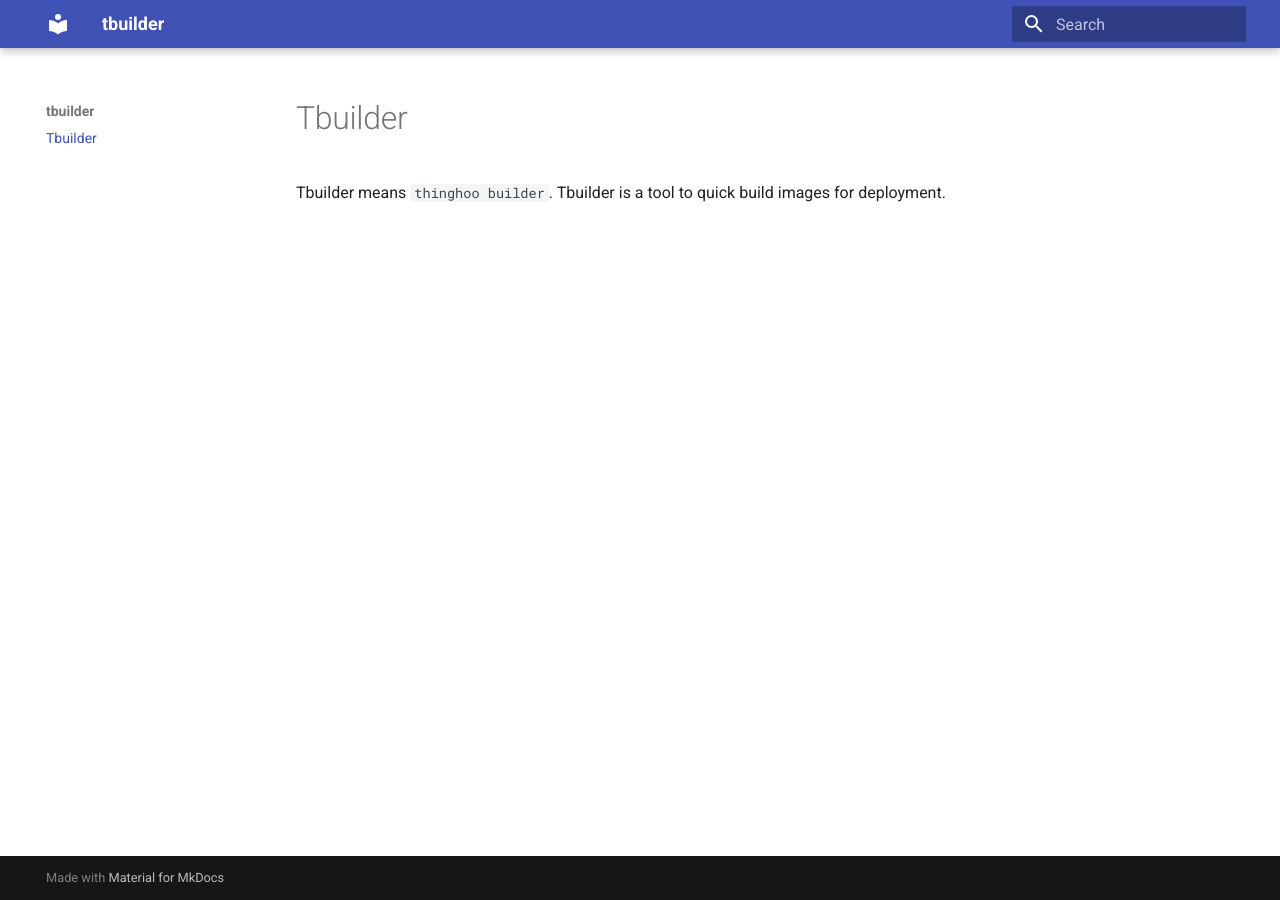
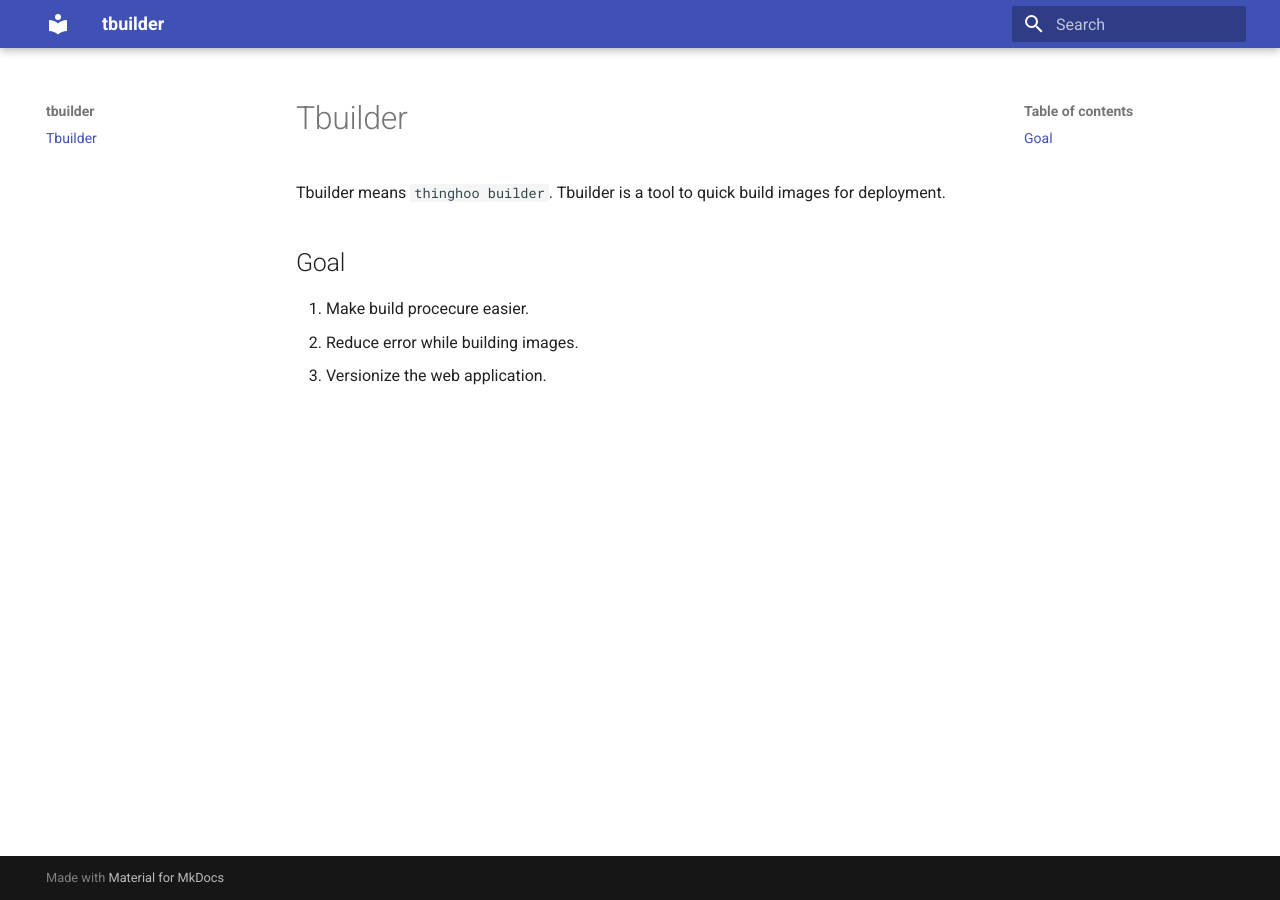
Before and after one commit to thinghoo-cn/tbuilder, an MkDocs documentation site: the page built from docs/index.md, in a window 1280 px wide. Built offline with MkDocs 1.6.1 and Material for MkDocs 9.7.7, drawn with Linux system fonts in a browser that asks for light colours.

Commit message:
docs: add goal

```diff
--- a/docs/index.md
+++ b/docs/index.md
@@ -2,3 +2,9 @@
 
 Tbuilder means `thinghoo builder`.
 Tbuilder is a tool to quick build images for deployment.
+
+## Goal
+
+1. Make build procecure easier.
+2. Reduce error while building images.
+3. Versionize the web application.
```
